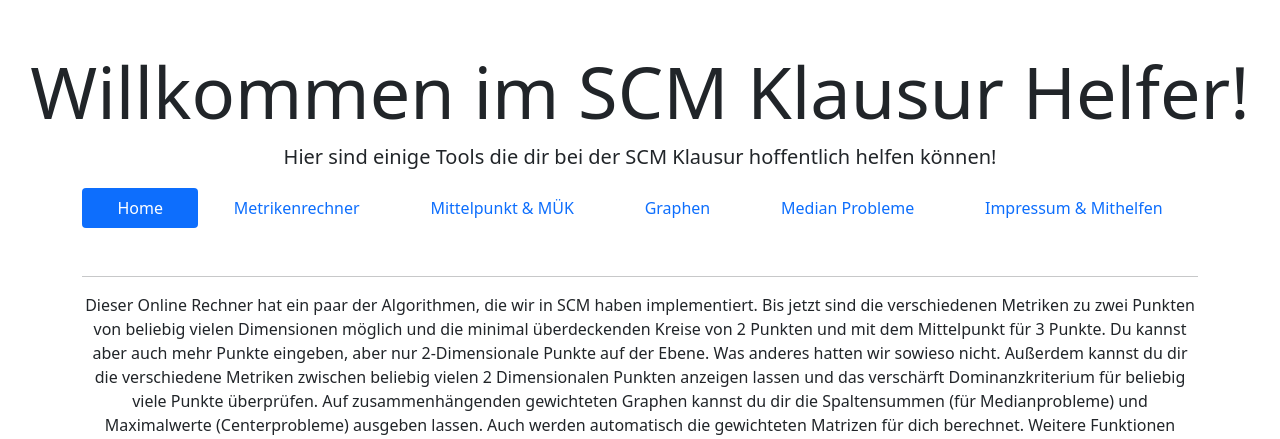
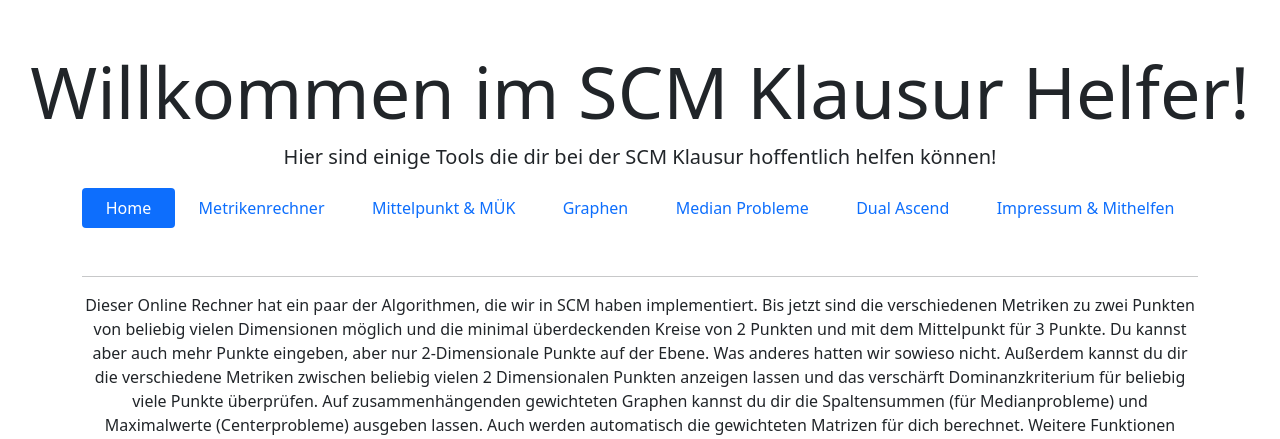
Before and after one commit to Hundsmuhlen/SCM-Rechner, a Flask app: page / in a window 1280 px wide. Shown: the top 439 px of the page. Run offline with Flask 2, Linux system fonts and the light colour scheme.

Commit message:
add dual ascend to navigation bar

```diff
--- a/templates/nav_bar.html
+++ b/templates/nav_bar.html
@@ -10,6 +10,7 @@
         ('/mittelpunkt-und-radius', 'mp-und-radius', 'Mittelpunkt & MÜK'),
         ("/graph-settings", "graph", "Graphen"),
         ('/median-settings', "median", "Median Probleme"),
+        ("/diskrete-settings", "diskrete", "Dual Ascend"),
         ('/impressum', 'impressum', 'Impressum & Mithelfen')
     ] -%}
         {% set active_page = active_page|default('index') -%}
```
